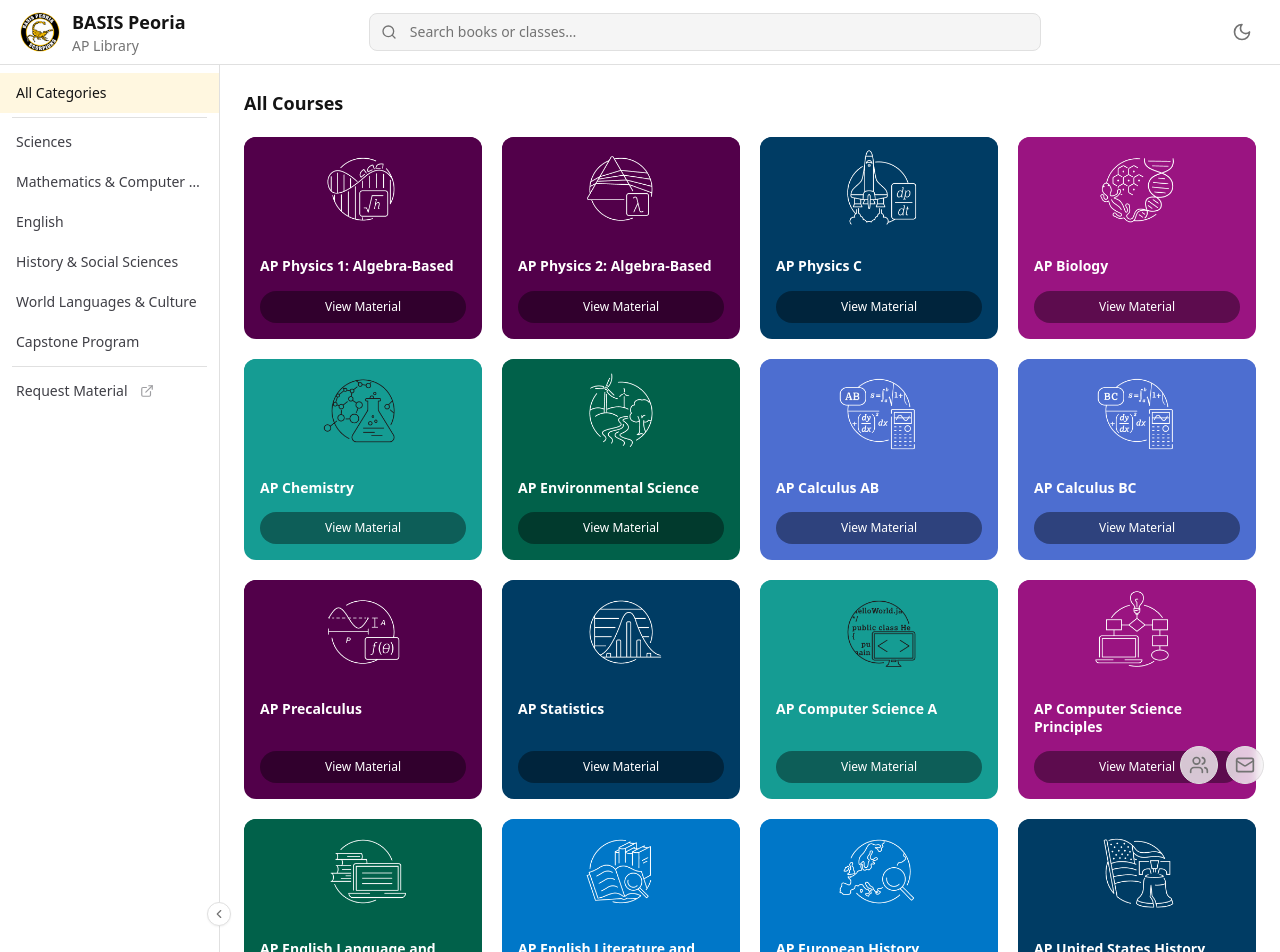
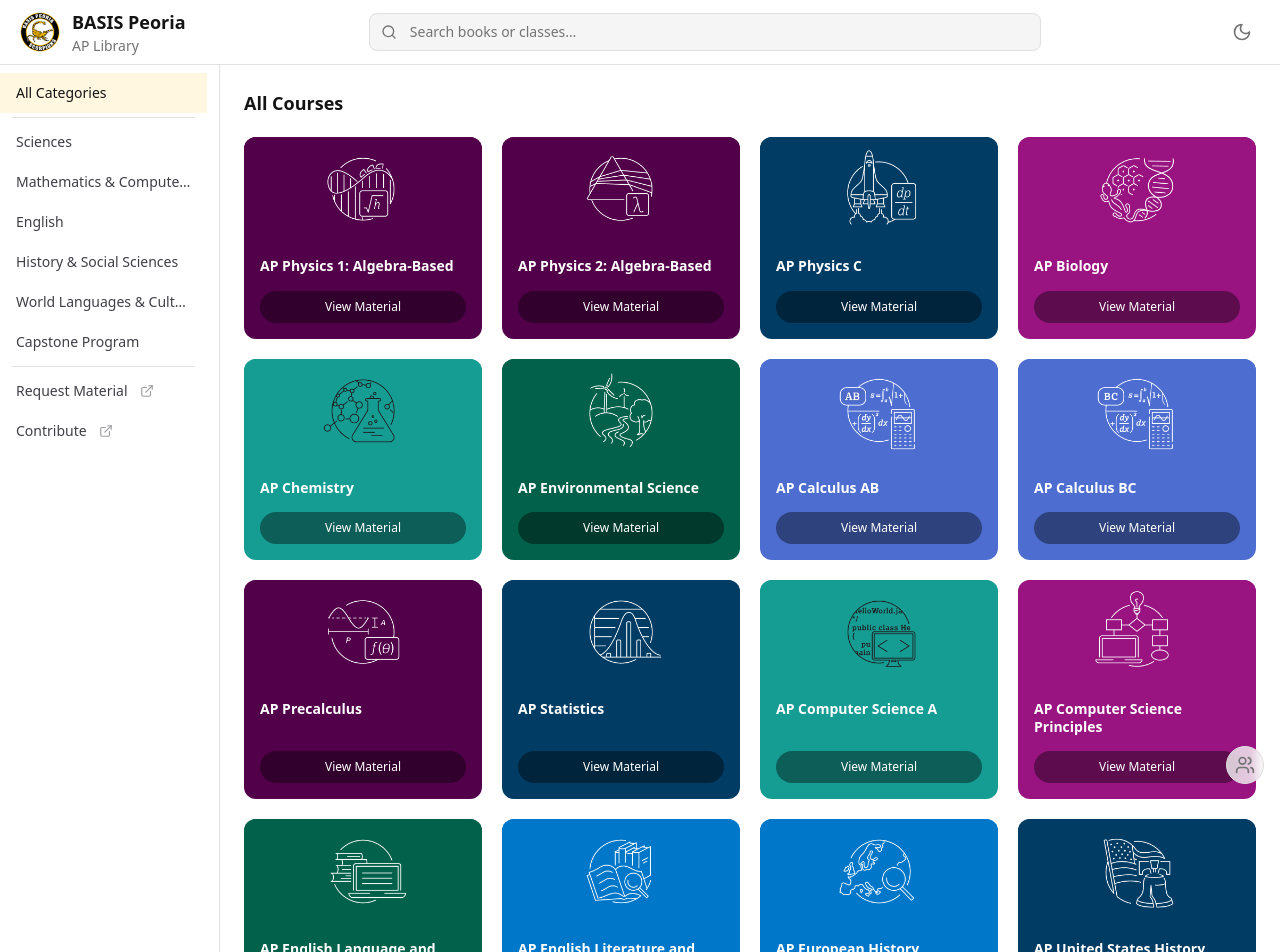
Before and after one commit to BASIS-Peoria/BASIS-Library, a React (Vite) app: page / in a window 1280 px wide. Shown: the top 952 px of the page. Built offline with nearby package versions, Linux system fonts and the light colour scheme; the HTML template or start-up script is replaced by a standard one.

Commit message:
Simplify bottom bar and sidebar collapse controls.
Remove the floating GitHub button so Credits sits alone, and replace the sidebar panel icons with a lighter chevron toggle.

```diff
--- a/src/components/CourseSidebar.tsx
+++ b/src/components/CourseSidebar.tsx
@@ -1,5 +1,5 @@
 import { useState, useCallback, useRef } from "react";
-import { ChevronLeft, ChevronRight, Menu, ExternalLink } from "lucide-react";
+import { ChevronLeft, ChevronRight, Menu, ExternalLink, X } from "lucide-react";
 import { courseGroups } from "@/data/courses";
 import { cn } from "@/lib/utils";
 
@@ -8,7 +8,7 @@ interface CourseSidebarProps {
   onSelectCategory: (label: string | null) => void;
 }
 
-const MIN_WIDTH = 48;
+const MIN_WIDTH = 44;
 const DEFAULT_WIDTH = 220;
 const MAX_WIDTH = 360;
 
@@ -61,7 +61,7 @@ const CourseSidebar = ({ selectedCategory, onSelectCategory }: CourseSidebarProp
 
   const effectiveWidth = collapsed ? MIN_WIDTH : width;
 
-  const navLinks = (
+  const navItems = (
     <>
       <button
         onClick={() => handleSelect(null)}
@@ -99,6 +99,13 @@ const CourseSidebar = ({ selectedCategory, onSelectCategory }: CourseSidebarProp
         <span className="truncate">Request Material</span>
         <ExternalLink className="w-3.5 h-3.5 shrink-0 opacity-50" />
       </a>
+      <a
+        href="mailto:basispeorialibrary@gmail.com"
+        className="w-full flex items-center gap-3 px-4 py-2.5 text-sm font-medium text-sidebar-foreground hover:bg-sidebar-accent transition-colors"
+      >
+        <span className="truncate">Contribute</span>
+        <ExternalLink className="w-3.5 h-3.5 shrink-0 opacity-50" />
+      </a>
     </>
   );
 
@@ -119,29 +126,46 @@ const CourseSidebar = ({ selectedCategory, onSelectCategory }: CourseSidebarProp
             onClick={() => setMobileOpen(false)}
           />
           <aside className="md:hidden fixed inset-y-0 left-0 z-50 w-64 bg-background border-r border-border flex flex-col">
-            <nav className="py-2 overflow-y-auto flex-1">{navLinks}</nav>
+            <div className="flex items-center justify-end px-2 py-2">
+              <button
+                onClick={() => setMobileOpen(false)}
+                className="p-1.5 text-muted-foreground hover:text-foreground transition-colors"
+                aria-label="Close sidebar"
+              >
+                <X className="w-4 h-4" />
+              </button>
+            </div>
+            <nav className="py-1 overflow-y-auto flex-1">{navItems}</nav>
           </aside>
         </>
       )}
 
       <aside
-        className="shrink-0 border-r border-border bg-sidebar-background hidden md:flex flex-col relative select-none"
+        className="shrink-0 border-r border-border overflow-hidden bg-sidebar-background hidden md:flex flex-col relative select-none group/sidebar"
         style={{ width: effectiveWidth }}
       >
         {collapsed ? (
-          <div className="flex-1 overflow-hidden" />
+          <div className="flex flex-1 items-start justify-center pt-3">
+            <button
+              onClick={toggleCollapse}
+              className="p-1 text-muted-foreground/70 hover:text-foreground transition-colors"
+              aria-label="Expand sidebar"
+            >
+              <ChevronRight className="w-4 h-4" strokeWidth={1.75} />
+            </button>
+          </div>
         ) : (
-          <nav className="py-2 overflow-y-auto overflow-x-hidden flex-1">{navLinks}</nav>
+          <>
+            <nav className="py-2 overflow-y-auto flex-1 pr-3">{navItems}</nav>
+            <button
+              onClick={toggleCollapse}
+              className="absolute top-2.5 right-1 z-20 p-0.5 text-muted-foreground/50 hover:text-foreground opacity-0 group-hover/sidebar:opacity-100 focus:opacity-100 transition-opacity"
+              aria-label="Collapse sidebar"
+            >
+              <ChevronLeft className="w-3.5 h-3.5" strokeWidth={1.75} />
+            </button>
+          </>
         )}
-
-        <button
-          type="button"
-          onClick={toggleCollapse}
-          className="absolute top-1/2 -translate-y-1/2 -right-3 z-20 flex h-6 w-6 items-center justify-center rounded-full border border-border bg-background text-muted-foreground hover:text-foreground transition-colors shadow-sm"
-          aria-label={collapsed ? "Expand sidebar" : "Collapse sidebar"}
-        >
-          {collapsed ? <ChevronRight className="w-3.5 h-3.5" /> : <ChevronLeft className="w-3.5 h-3.5" />}
-        </button>
 
         <div
           onMouseDown={onMouseDown}
--- a/src/components/GitHubLink.tsx
+++ b/src/components/GitHubLink.tsx
@@ -1,5 +1,5 @@
 import { useState } from "react";
-import { Users, Mail } from "lucide-react";
+import { Users } from "lucide-react";
 import {
   Dialog,
   DialogContent,
@@ -15,7 +15,7 @@ const GitHubLink = () => {
   const [tab, setTab] = useState<AboutTab>("credits");
 
   return (
-    <div className="fixed bottom-4 right-4 z-50 flex items-center gap-2">
+    <div className="fixed bottom-4 right-4 z-50">
       <Dialog
         onOpenChange={(open) => {
           if (open) setTab("credits");
@@ -98,14 +98,6 @@ const GitHubLink = () => {
           )}
         </DialogContent>
       </Dialog>
-      <a
-        href="mailto:basispeorialibrary@gmail.com"
-        className="p-2 rounded-full bg-muted/80 backdrop-blur-sm border border-border text-muted-foreground hover:text-foreground hover:bg-muted transition-colors"
-        aria-label="Contribute"
-        title="Contribute"
-      >
-        <Mail className="w-5 h-5" />
-      </a>
     </div>
   );
 };
```
